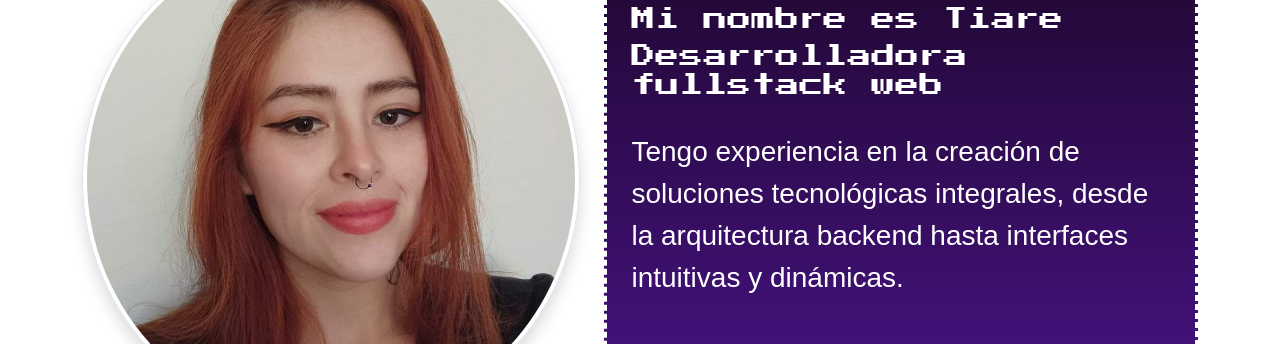
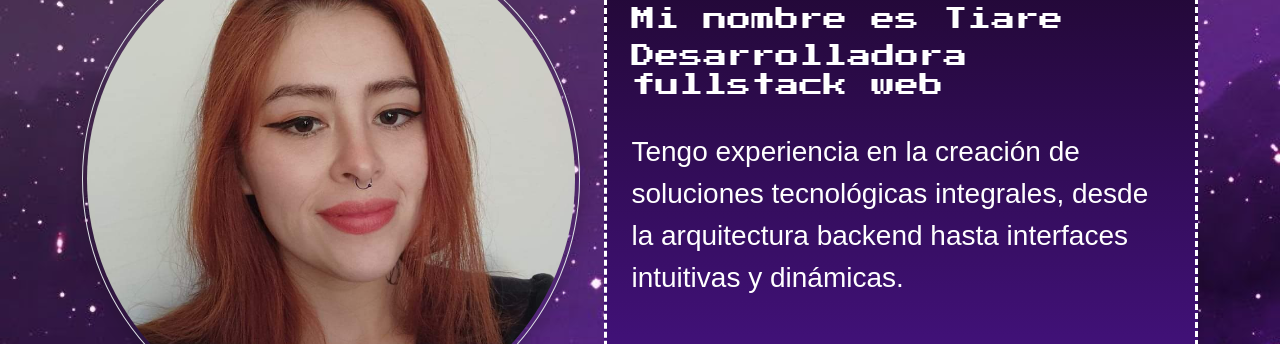
Before and after one commit to Tatanaiko/tiare-linco.github.io, a plain HTML site: page index.html in a window 1280 px wide. Shown: the part 232-576 px from the top of the page. Drawn offline with nearby package versions, Linux system fonts and the light colour scheme; a web font is replaced by a local one.

Commit message:
fix: url bg body

```diff
--- a/assets/css/styles.css
+++ b/assets/css/styles.css
@@ -10,7 +10,7 @@
 }
 
 body{
-    background-image: url('assets/img/bg4.jpg');
+    background-image: url('../img/bg4.jpg');
     background-size: cover;
     background-position: center;
     background-attachment: fixed;
```
